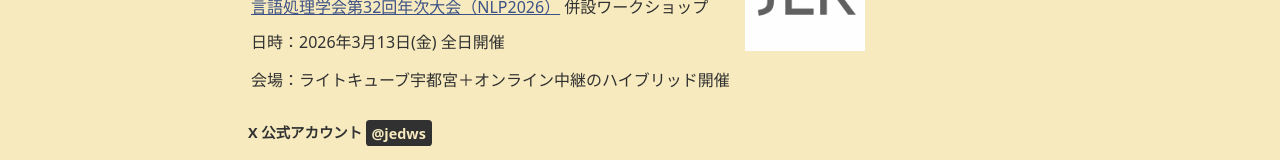
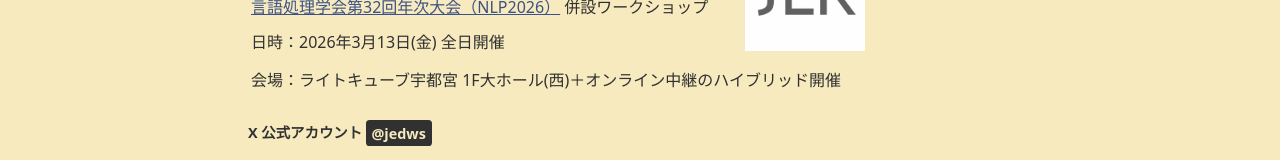
Before and after one commit to jedworkshop/JLR2026, an Eleventy site: page src/index.md in a window 1280 px wide. Shown: the part 170-330 px from the top of the page. Built offline with nearby package versions, Linux system fonts and the light colour scheme; Eleventy itself is replaced by a stand-in of ours; files that its build step writes are made by us from their sources.

Commit message:
add venue info

```diff
--- a/src/index.md
+++ b/src/index.md
@@ -14,7 +14,7 @@ index: true
   <img src="https://jedworkshop.github.io/JLR2026/img/icon.png" style="width:120px;">
 </td>
 </tr><tr><td colspan="2">
-会場：ライトキューブ宇都宮＋オンライン中継のハイブリッド開催
+会場：ライトキューブ宇都宮 1F大ホール(西)＋オンライン中継のハイブリッド開催
 
 <!--
 共催：国立国語研究所<br/>
```
Also changed, not shown: docs/index.html (+1 -1 lines).
